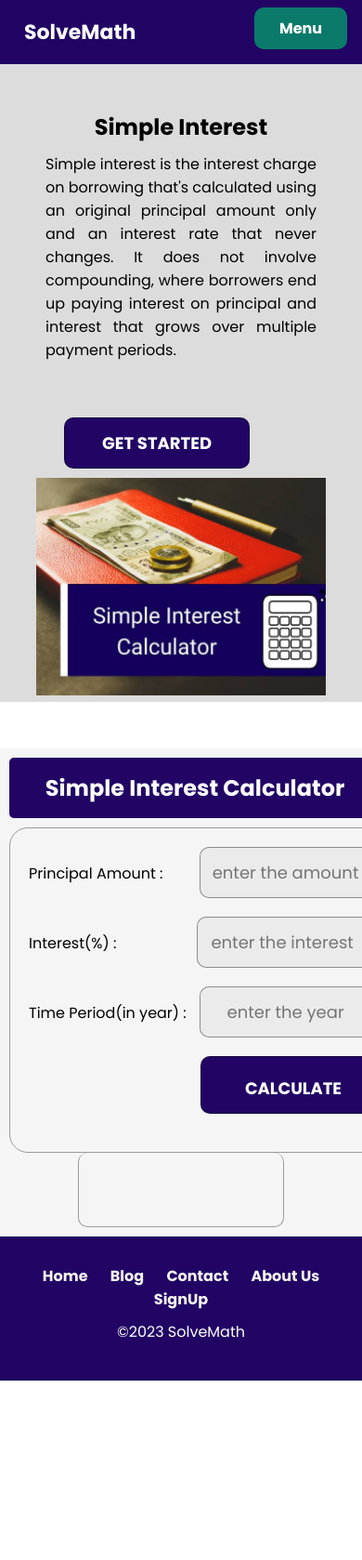
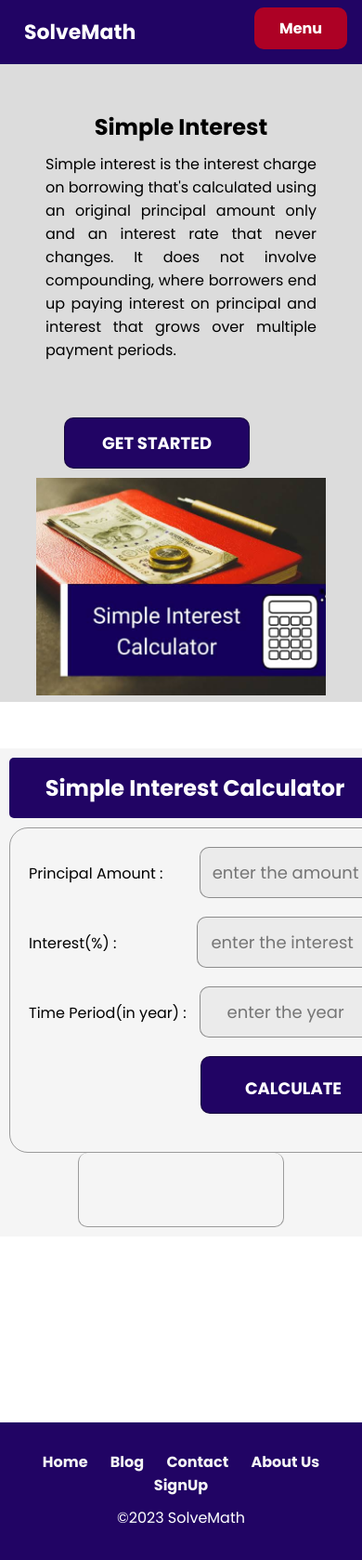
Before and after one commit to doetek/digicorper4, a plain HTML site: page index.html in a window 390 px wide. Shown: the top 1678 px of the page at 93% size. Before the commit the page ends 1485 px from the top, so only its background shows below. Drawn offline with Linux system fonts and the light colour scheme.

Commit message:
first commit

```diff
--- a/style.css
+++ b/style.css
@@ -3,10 +3,6 @@
   padding: 0px;
   box-sizing: border-box;
   font-family: "Poppins", sans-serif;
-}
-
-body {
-  min-height: 100vh;
 }
 
 .main-header {
@@ -141,7 +137,7 @@ button {
 .main-footer {
   width: 100%;
   background: #210464;
-  margin-top: auto;
+  margin-top: 200px;
   text-align: center;
   padding: 30px 0px;
 }
@@ -172,7 +168,7 @@ button {
   }
 
   .dropbtn {
-    background-color: #04aa6db6;
+    background-color: #ff0000a1;
     color: white;
     padding: 10px 1px;
     font-size: 16px;
@@ -214,7 +210,7 @@ button {
   }
 
   .dropdown:hover .dropbtn {
-    background-color: #3e8e41;
+    background-color: #ff000056;
   }
 
   .nav-items {
@@ -305,7 +301,7 @@ button {
   }
 
   .heading1 {
-    width: 30%;
+    width: 400px;
   }
 
   #output {
```
